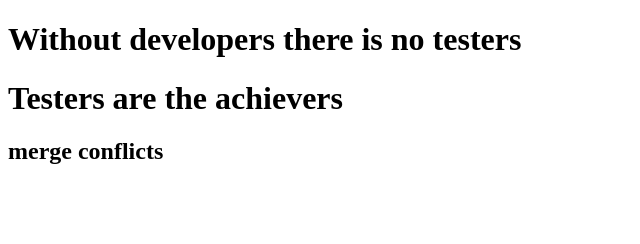
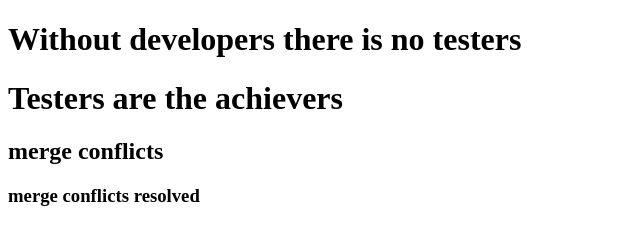
Before and after one commit to Kilayigarivignesh8743/project-62r, a plain HTML site: page index.html in a window 1280 px wide. Shown: the whole page, without its empty margins (0-640 px from the left). Drawn offline with Linux system fonts and the light colour scheme.

Commit message:
conflicts resolved

```diff
--- a/index.html
+++ b/index.html
@@ -9,5 +9,6 @@
     <h1>Without developers there is no testers</h1>
     <h1>Testers are the achievers</h1>
     <h2>merge conflicts </h2>
+    <h3>merge conflicts resolved</h3>
 </body>
 </html>
```
